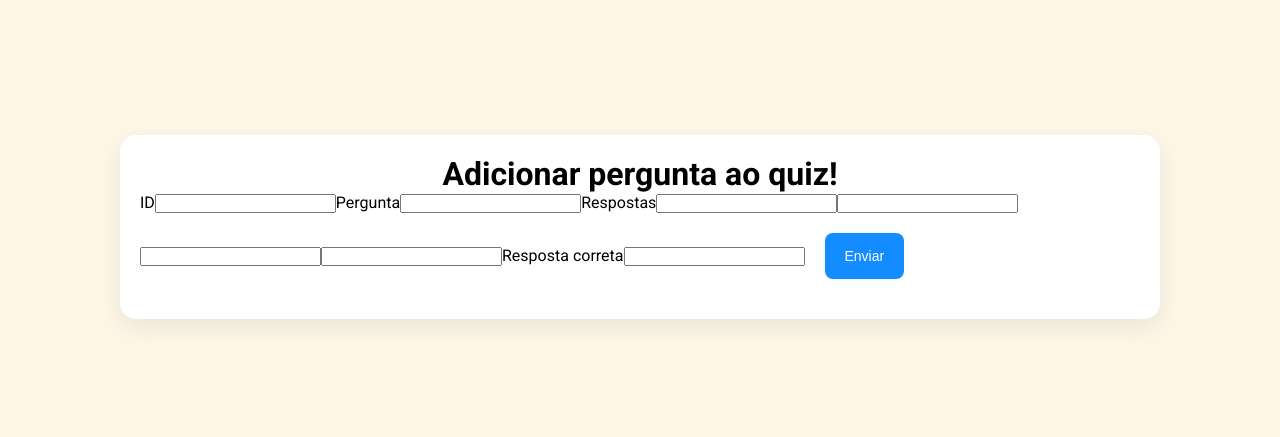
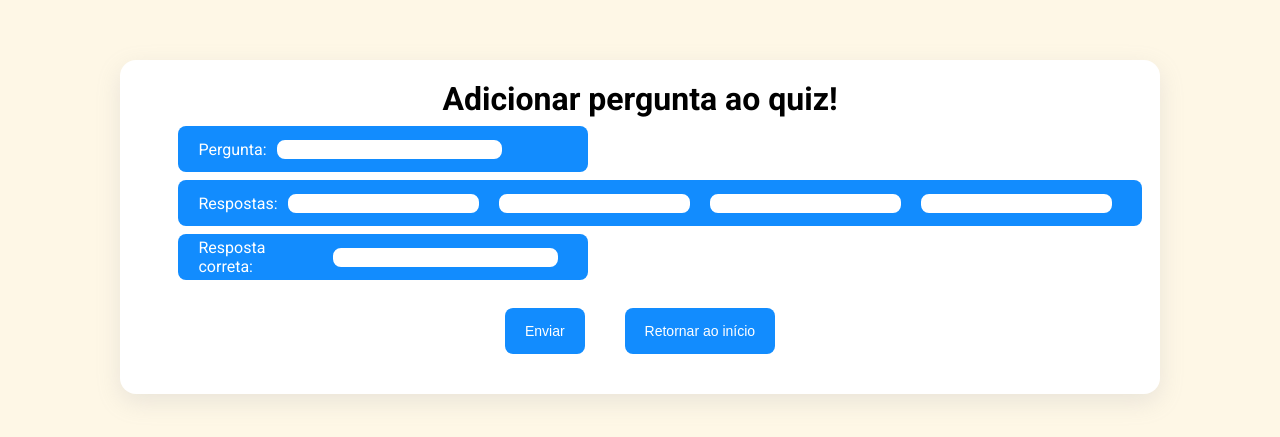
Before and after one commit to WalSacramento/QuizApp-React, a React (Vite) app: page /add-question in a window 1280 px wide. Shown: the part 173-610 px from the top of the page. Built offline with nearby package versions, Linux system fonts and the light colour scheme.

Commit message:
AddQuestionForm finalizado

```diff
--- a/src/components/AddQuestionForm/index.jsx
+++ b/src/components/AddQuestionForm/index.jsx
@@ -1,17 +1,16 @@
 import React, { useState } from 'react'
-import { Link } from "react-router-dom";
-import { useFormik } from 'formik';
+import { Link } from 'react-router-dom'
+import { useFormik } from 'formik'
 
 import S from './styles.module.scss'
 
-export function AddQuestionForm () {
+export function AddQuestionForm() {
   const formik = useFormik({
-    initialValues: {id: '', question: '', answers: '', correctAnswer: ''},
+    initialValues: { id: '', question: '', answers: '', correctAnswer: '' },
     onSubmit: values => {
       console.log(values)
     }
   })
-
 
   return (
     <div className={S.container}>
@@ -20,27 +19,64 @@ export function AddQuestionForm () {
 
         <div>
           <form onSubmit={formik.handleSubmit}>
-            <label>ID</label>
-            <input type="text" name="id" onChange={formik.handleChange} value={formik.values.id}/>
+            <div className={S.questionContainer}>
+              <label>Pergunta:</label>
+              <input
+                type="text"
+                name="question"
+                onChange={formik.handleChange}
+                value={formik.values.question}
+              />
+            </div>
 
-            <label>Pergunta</label>
-            <input type="text" name="question" onChange={formik.handleChange} value={formik.values.question}/>
+            <div className={S.questionContainerAnswers}>
+              <label>Respostas:</label>
+              <input
+                type="text"
+                name="answer1"
+                onChange={formik.handleChange}
+                value={formik.values.answer1}
+              />
+              <input
+                type="text"
+                name="answer2"
+                onChange={formik.handleChange}
+                value={formik.values.answer2}
+              />
+              <input
+                type="text"
+                name="answer3"
+                onChange={formik.handleChange}
+                value={formik.values.answer3}
+              />
+              <input
+                type="text"
+                name="answer4"
+                onChange={formik.handleChange}
+                value={formik.values.answer4}
+              />
+            </div>
 
-            <label>Respostas</label>
-            <input type="text" name="answers" onChange={formik.handleChange} value={formik.values.answers}/>
-            <input type="text" name="answers" onChange={formik.handleChange} value={formik.values.answers}/>
-            <input type="text" name="answers" onChange={formik.handleChange} value={formik.values.answers}/>
-            <input type="text" name="answers" onChange={formik.handleChange} value={formik.values.answers}/>
+            <div className={S.questionContainer}>
+              <label>Resposta correta:</label>
+              <input
+                type="text"
+                name="correctAnswer"
+                onChange={formik.handleChange}
+                value={formik.values.correctAnswer}
+              />
+            </div>
 
-            <label>Resposta correta</label>
-            <input type="text" name="correctAnswer" onChange={formik.handleChange} value={formik.values.correctAnswer}/>
+            <div className={S.buttons}>
+              <button type="submit">Enviar</button>
 
-            <button type="submit">Enviar</button>
+              <Link to="/">
+                <button className={S.navigationBtn}>Retornar ao início</button>
+              </Link>
+            </div>
           </form>
-
         </div>
       </div>
     </div>
   )
-
 }
--- a/src/components/AddQuestionForm/styles.module.scss
+++ b/src/components/AddQuestionForm/styles.module.scss
@@ -17,7 +17,6 @@
   justify-content: center;
   align-items: center;
   padding: 20px;
-
 }
 
 button {
@@ -31,3 +30,64 @@ padding: 0 20px;
   cursor: pointer;
   margin: 20px;
 }
+
+.questionInput {
+  margin-top: 40px;
+  max-width: 600px;
+  width: 100%;
+
+  li {
+    list-style: none;
+  }
+}
+
+.questionContainer {
+  display: flex;
+  align-items: center;
+  background-color: #128cfe;
+  height: 46px;
+  width: 40%;
+  border: 0;
+  margin: 8px 0px;
+  border-radius: 8px;
+  color: #fff;
+  font-style: 14px;
+  padding: 0 20px;
+
+  input {
+    margin: 10px;
+    width: 60%;
+    border: 2px solid ;
+    border-radius: 8px;
+    color: #fff;
+  }
+}
+
+.questionContainerAnswers {
+  display: flex;
+  align-items: center;
+  background-color: #128cfe;
+  height: 46px;
+  width: 100%;
+  border: 0;
+  margin: 8px 0px;
+  border-radius: 8px;
+  color: #565577;
+  color: #fff;
+  font-style: 14px;
+  padding: 0 20px;
+
+  input {
+    margin: 10px;
+    margin: 10px;
+    width: 60%;
+    border: 2px solid;
+
+    border-radius: 8px;
+    color: #fff;
+  }
+}
+
+.buttons {
+  text-align: center;
+}
```
Lines whose indentation alone changed are shown as unchanged.
